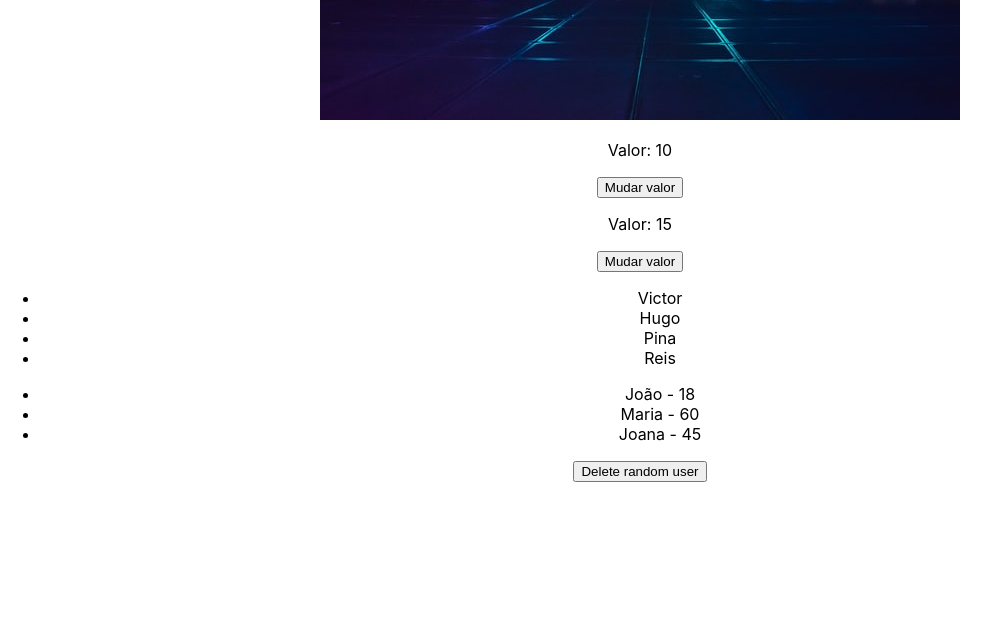
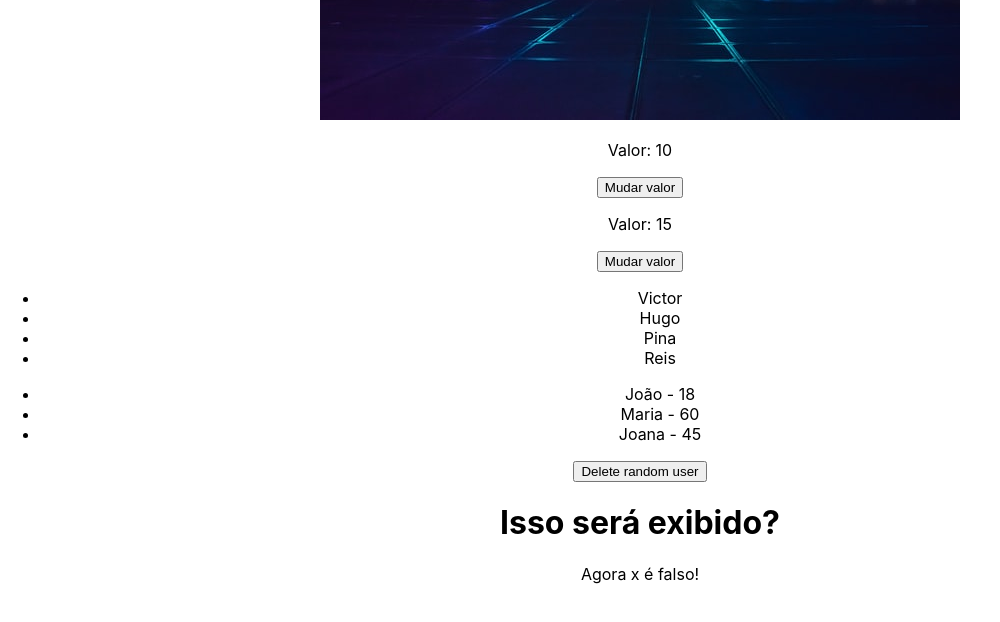
Before and after one commit to TorugoJS/estudos_react_udemy, a React (Create React App) app: page / in a window 1280 px wide. Shown: the part 820-1442 px from the top of the page, without its empty margins (0-1000 px from the left). Built offline with nearby package versions, Linux system fonts and the light colour scheme.

Commit message:
estudos_react

```diff
--- a/src/App.js
+++ b/src/App.js
@@ -2,6 +2,7 @@
 import './App.css';
 
 import city from './assets/city.jpg'
+import CondicionalRender from './components/CondicionalRender';
 import ListRender from './components/ListRender';
 import ManageData from './components/ManageData';
 
@@ -26,6 +27,7 @@
         </div>
         <ManageData />
         <ListRender />
+        <CondicionalRender />
       </div>
 
 
--- /dev/null
+++ b/src/components/CondicionalRender.js
@@ -0,0 +1,16 @@
+import { useState } from "react";
+
+const CondicionalRender = () => {
+
+    const [x] = useState(false)
+
+  return (
+    <div>
+        <h1>Isso será exibido?</h1>
+        {x && <p>Se x for true, sim !</p>}
+        {!x && <p>Agora x é falso!</p>}
+    </div>
+  )
+}
+
+export default CondicionalRender;
```
